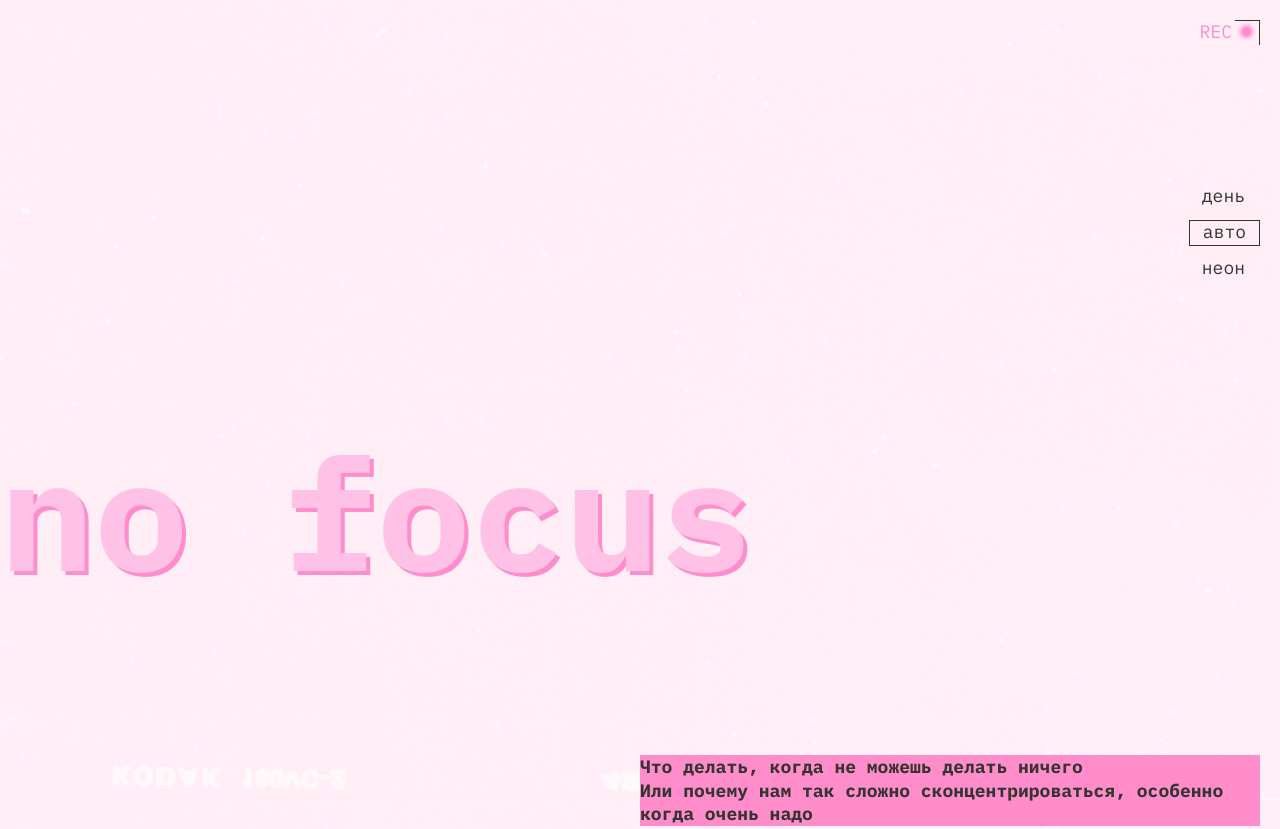
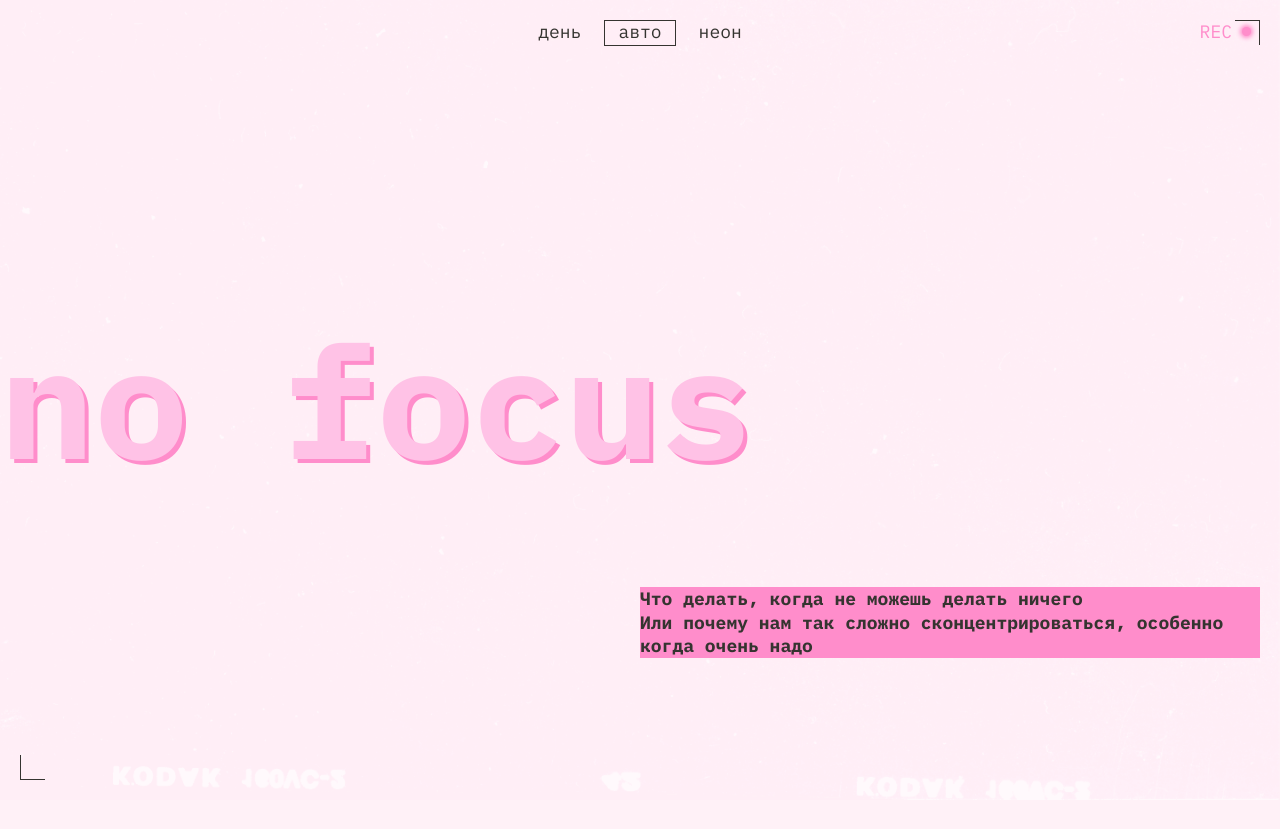
Before and after one commit to Brodyagados/slozhno-sosredotochitsya, a website: page index.html in a window 1280 px wide. Shown: the top 829 px of the page. Drawn offline with Linux system fonts and the light colour scheme.

Commit message:
Добавлены стили для разрешения от 1024px

```diff
--- a/styles/style.css
+++ b/styles/style.css
@@ -346,3 +346,41 @@
 
   /* #endregion */
 }
+
+@media (min-width: 1024px) {
+  /* #region Шапка */
+
+  .header__theme-menu {
+    justify-self: center;
+    align-self: start;
+  }
+
+  .header__theme-menu-list {
+    flex-direction: row;
+    justify-self: center;
+  }
+
+  /* #endregion */
+
+  /* #region Основной контент */
+
+  /* #region Секция */
+
+  .section.section_type_what .section__list {
+    display: grid;
+    grid-template-columns: repeat(3, minmax(315px, 100%));
+  }
+
+  /* #endregion */
+
+  /* #endregion */
+
+  /* #region Шапка и Подвал */
+
+  .header,
+  .footer {
+    min-block-size: 768px;
+  }
+
+  /* #endregion */
+}
```
